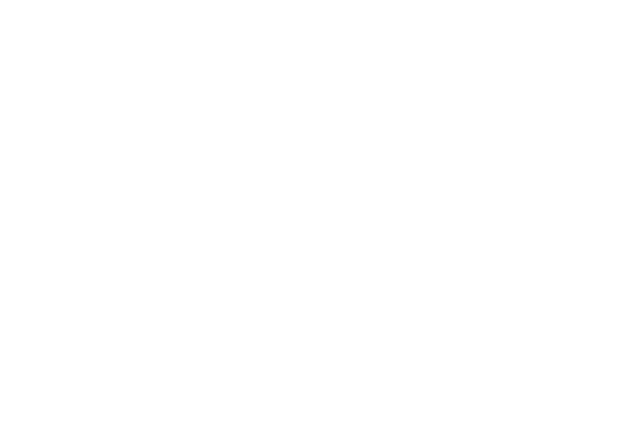
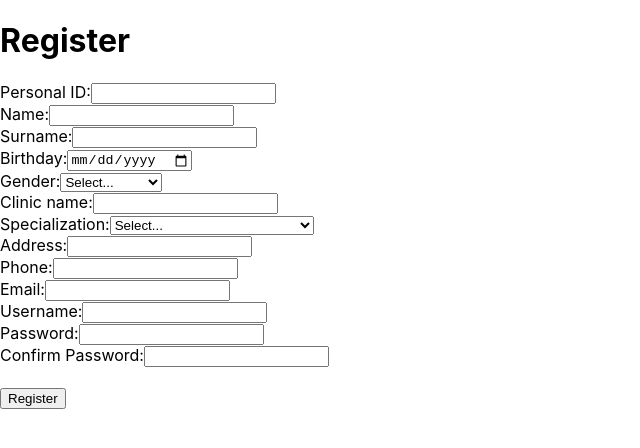
Before and after one commit to argjirashala/Thesis_work, a React (Create React App) app in the folder thesis/: page /registerdoc in a window 1280 px wide. Before the commit this address had no page. Shown: the top 448 px of the page, without its empty margins (0-640 px from the left). Built offline with nearby package versions, Linux system fonts and the light colour scheme.

Commit message:
registration for doctors added, login is working for both

```diff
--- a/thesis/src/App.js
+++ b/thesis/src/App.js
@@ -33,6 +33,7 @@ import { BrowserRouter as Router, Route, Routes } from 'react-router-dom';
 import LoginPage from './Login';
 import FirebaseTest from './FirebaseTest';
 import RegisterPage from './RegisterPage';
+import RegisterDoc from './RegisterDoc'
 
 
 
@@ -45,6 +46,7 @@ function App() {
         <Route path="/" element={<LoginPage />} />
         <Route path="/test" element={<FirebaseTest />} />
         <Route path="/register" element={<RegisterPage />} />
+        <Route path="/registerdoc" element={<RegisterDoc />} />
       </Routes>
     </Router>
   );
--- a/thesis/src/Login.js
+++ b/thesis/src/Login.js
@@ -1,33 +1,58 @@
-import React from 'react';
-import { useNavigate } from 'react-router-dom';
+import React, { useState } from 'react';
+import { collection, getDocs, query, where } from 'firebase/firestore';
+import { db } from './firebase';
 
 function LoginPage() {
-  let navigate = useNavigate();
+  const [formData, setFormData] = useState({ username: '', password: '' });
+  const [isDoctor, setIsDoctor] = useState(false);
+  const [error, setError] = useState(null);
 
-  const handleLogin = (event) => {
-    event.preventDefault();
-    // put your login logic here
+  const handleChange = (e) => {
+    const { name, value } = e.target;
+    setFormData({ ...formData, [name]: value });
+  };
 
-    // after logging in, navigate to the main page
-    navigate("/");
-  }
+  const handleSubmit = async (e) => {
+    e.preventDefault();
+
+    const userCollection = isDoctor ? 'doctors' : 'patients';
+    const userQuery = await getDocs(query(collection(db, userCollection), where("username", "==", formData.username)));
+
+    if (userQuery.empty) {
+      setError('Username does not exist. If you have not registered please do!');
+    } else {
+      const userData = userQuery.docs[0].data();
+      if (userData.password !== formData.password) {
+        setError('Incorrect password!');
+      } else {
+        window.location.href = isDoctor ? 'http://localhost:3000/indexDoctor.js' : 'http://localhost:3000/indexPatient.js';
+      }
+    }
+  };
 
   return (
     <div>
       <h1>Login</h1>
-      <form onSubmit={handleLogin}>
+      <form onSubmit={handleSubmit}>
+        <label>
+          Are you a doctor?
+          <input type="checkbox" checked={isDoctor} onChange={(e) => setIsDoctor(e.target.checked)} />
+        </label>
+        <br />
         <label>
           Username:
-          <input type="text" name="username" />
+          <input type="text" name="username" onChange={handleChange} required />
         </label>
         <br />
         <label>
           Password:
-          <input type="password" name="password" />
+          <input type="password" name="password" onChange={handleChange} required />
         </label>
         <br />
         <button type="submit">Login</button>
       </form>
+      {error && <div className="error">{error}</div>}
+      <button onClick={() => window.location.href = isDoctor ? 'http://localhost:3000/registerdoc' : 'http://localhost:3000/register'}>Register</button>
     </div>
   );
 }
--- /dev/null
+++ b/thesis/src/RegisterDoc.js
@@ -0,0 +1,226 @@
+import React, { useState } from 'react';
+import { addDoc, collection, getDocs, query, where } from 'firebase/firestore';
+import { db } from './firebase';
+
+function RegisterDoc() {
+  const [formData, setFormData] = useState({
+    personalID: '',
+    name: '',
+    surname: '',
+    birthday: '',
+    gender: '',
+    clinic: '',
+    address: '',
+    phone: '',
+    email: '',
+    specialization: '',
+    username: '',
+    password: '',
+    confirmPassword: '',
+  });
+
+  const [errors, setErrors] = useState([]);
+
+  const handleChange = (e) => {
+    const { name, value } = e.target;
+    setFormData({ ...formData, [name]: value });
+    setErrors([]); // Clear errors when field value changes
+  };
+
+  const handleSubmit = async (e) => {
+    e.preventDefault();
+    let newErrors = [];
+
+    const emailPattern = /^\S+@\S+\.\S+$/;
+    const passwordPattern = /^(?=.*[A-Za-z])(?=.*\d)[A-Za-z\d]{8,20}$/;
+    const namePattern = /^[a-zA-Z]+$/;
+
+    // Check if all fields are filled
+    if (Object.values(formData).some(value => value === "")) {
+      newErrors.push("All fields must be filled!");
+    }
+
+    // Check if names only contain letters
+    if (!(namePattern.test(formData.name) && namePattern.test(formData.surname))) {
+      newErrors.push("Name and surname should only contain letters");
+    }
+
+    // Check if passwords match
+    if (formData.password !== formData.confirmPassword) {
+      newErrors.push("Passwords do not match!");
+    }
+
+    // Check if password length is between 8 and 20 characters, contains at least one number and rest can be letters
+    if (!passwordPattern.test(formData.password)) {
+      newErrors.push("Password should be between 8 and 20 characters, contain at least one number, and the rest can be letters.");
+    }
+
+    // Check if email is valid
+    if (!emailPattern.test(formData.email)) {
+      newErrors.push("Invalid email format.");
+    }
+
+    if (newErrors.length > 0) {
+      setErrors(newErrors);
+      return;
+    }
+
+    // Query firestore for uniqueness of personalID, email and username
+    const personalIDExists = await (await getDocs(query(collection(db, "doctors"), where("personalID", "==", formData.personalID)))).size > 0;
+    const emailExists = await (await getDocs(query(collection(db, "doctors"), where("email", "==", formData.email)))).size > 0;
+    const usernameExists = await (await getDocs(query(collection(db, "doctors"), where("username", "==", formData.username)))).size > 0;
+
+    if (personalIDExists || emailExists || usernameExists) {
+      setErrors(["Personal ID, email or username already exists. They must be unique."]);
+      return;
+    }
+
+    try {
+        await addDoc(collection(db, "doctors"), formData);
+        setErrors(["Registration successful!"]);
+    } catch (error) {
+        setErrors([`Error adding document: ${error}`]);
+    }
+  };
+
+  return (
+    <div>
+      <h1>Register</h1>
+      <form onSubmit={handleSubmit}>
+        {/* Rest of your form fields */}
+        <label>
+          Personal ID:
+          <input type="text" name="personalID" onChange={handleChange} />
+        </label>
+        <br></br>
+        <label>
+          Name:
+          <input type="text" name="name" onChange={handleChange} />
+        </label>
+        <br></br>
+        <label>
+          Surname:
+          <input type="text" name="surname" onChange={handleChange} />
+        </label>
+        <br></br>
+        <label>
+          Birthday:
+          <input type="date" name="birthday" onChange={handleChange} />
+        </label>
+        <br></br>
+        <label>
+  Gender:
+  <select name="gender" onChange={handleChange}>
+    <option value="">Select...</option>
+    <option value="male">Male</option>
+    <option value="female">Female</option>
+    <option value="not_specified">Not Specified</option>
+  </select>
+</label>
+<br></br>
+<label>
+          Clinic name:
+          <input type="text" name="clinic" onChange={handleChange} />
+        </label>
+        <br></br>
+        <label>
+  Specialization:
+  <select name="specialization" onChange={handleChange}>
+    <option value="">Select...</option>
+    <option value="AerospaceMedicineSpecialist">Aerospace Medicine Specialist</option>
+    <option value="Allergist">Allergist</option>
+    <option value="Anaesthesiologist">Anaesthesiologist</option>
+    <option value="Andrologist">Andrologist</option>
+    <option value="Cardiologist">Cardiologist</option>
+    <option value="Cardiac Electrophysiologist">Cardiac Electrophysiologist</option>
+    <optgroup label="DentalCare">
+    <option value="GeneralDentist">General Dentist</option>
+    <option value="Pedodontist">Pedodontist</option>
+    <option value="Orthodontist">Orthodontist</option>
+    <option value="Periodontist">Periodontist</option>
+    <option value="Endodontist">Endodontist</option>
+    <option value="OralSurgeon">Oral Surgeon</option>
+    <option value="Prosthodontist">Prosthodontist</option>
+  </optgroup>
+    <option value="Dermatologist">Dermatologist</option>
+    <option value="Dietitian/Dietician">Dietitian/Dietician</option>
+    <option value="EmergencyRoomDoctor">Emergency Room (ER) Doctor</option>
+    <option value="Endocrinologist">Endocrinologist</option>
+    <option value="Epidemiologist">Epidemiologist</option>
+    <option value="Family Medicine Physician">Family Medicine Physician</option>
+    <option value="Gastroenterologist">Gastroenterologist</option>
+    <option value="Geriatrician">Geriatrician</option>
+    <option value="Hyperbarichysician">Hyperbaric Physician</option>
+    <option value="Hematologist">Hematologist</option>
+    <option value="Hepatologist">Hepatologist</option>
+    <option value="Immunologist">Immunologist</option>
+    <option value="InfectiousDiseaseSpecialist">Infectious Disease Specialist</option>
+    <option value="Intensivist">Intensivist</option>
+    <option value="Neonatologist">Neonatologist</option>
+    <option value="Nephrologist">Nephrologist</option>
+    <option value="Neurologist">Neurologist</option>
+    <option value="Neurosurgeon">Neurosurgeon</option>
+    <option value="Obstetrician/Gynecologist">Obstetrician/Gynecologist</option>
+    <option value="Oncologist">Oncologist</option>
+    <option value="Ophthalmologist">Ophthalmologist</option>
+    <option value="Orthopedist">Orthopedist</option>
+    <option value="Parasitologist">Parasitologist</option>
+    <option value="Pathologist">Pathologist</option>
+    <option value="Pediatrician">Pediatrician</option>
+    <option value="Physiatrist">Physiatrist</option>
+    <option value="PlasticSurgeon">Plastic Surgeon</option>
+    <option value="Psychiatrist">Psychiatrist</option>
+    <option value="Pulmonologist">Pulmonologist</option>
+    <option value="Radiologist">Radiologist</option>
+    <option value="Urologist">Urologist</option>
+    <option value="VascularSurgeon">Vascular Surgeon</option>
+    <option value="Veterinarian">Veterinarian</option>
+  </select>
+</label>
+<br></br>
+        <label>
+          Address:
+          <input type="text" name="address" onChange={handleChange} />
+        </label>
+        <br></br>
+        <label>
+          Phone:
+          <input type="number" name="phone" onChange={handleChange} />
+        </label>
+        <br></br>
+        <label>
+          Email:
+          <input type="text" name="email" onChange={handleChange} />
+        </label>
+        <br></br>
+        <label>
+          Username:
+          <input type="text" name="username" onChange={handleChange} />
+        </label>
+        <label>
+        <br></br>
+          Password:
+          <input type="password" name="password" onChange={handleChange} />
+        </label>
+        <br></br>
+        <label>
+          Confirm Password:
+          <input type="password" name="confirmPassword" onChange={handleChange} />
+        </label>
+        <br></br>
+        <br></br>
+        {/* ... */}
+        <button type="submit">Register</button>
+        <br></br>
+        <br></br>
+        {errors.length > 0 && (
+          <div style={{backgroundColor: 'pink', width: '400px', height: '200px'}}>
+          {errors.map((error, index) => <li key={index}>{error}</li>)}
+        </div>
+        )}
+      </form>
+    </div>
+  );
+}
+
+export default RegisterDoc;
```
Also changed, not shown: thesis/src/indexDoctor.js (added), thesis/src/indexPatient.js (added).
